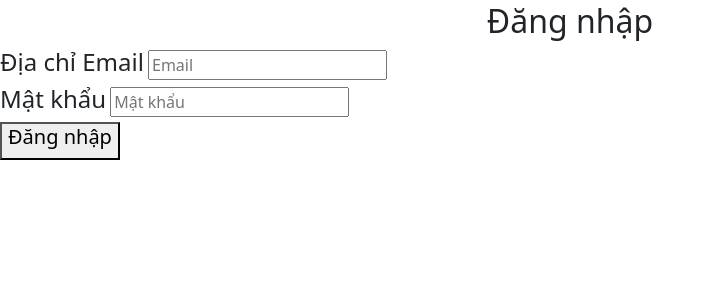
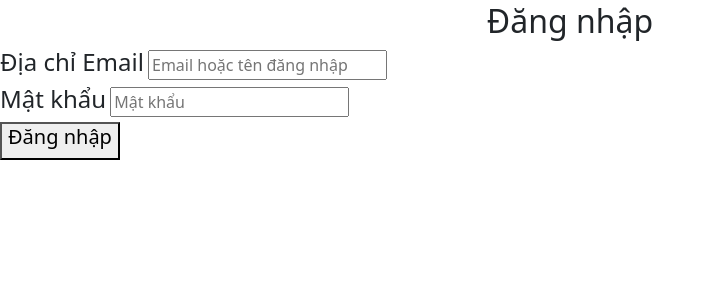
Before and after one commit to lttuem03/krm-sharing, a Python web app: template src/website/templates/login.html in a window 1280 px wide. Shown: the part 74-376 px from the top of the page, without its empty margins (0-715 px from the left). Run offline with Jinja, Linux system fonts and the light colour scheme; the template is opened without the code that fills it, so the values that code supplies are empty.

Commit message:
login fix

```diff
--- a/src/website/templates/login.html
+++ b/src/website/templates/login.html
@@ -5,8 +5,8 @@
         <h2 align="center">Đăng nhập</h2>
         <div class="css-form">
             <div>
-                <label for="email"><h4>Địa chỉ Email</h4></label>
-                <input type="email" class="css-field css-gradient-border" id="email" name="email" placeholder="Email" />
+                <label for="userinput"><h4>Địa chỉ Email</h4></label>
+                <input type="userinput" class="css-field css-gradient-border" id="userinput" name="userinput" placeholder="Email hoặc tên đăng nhập" />
             </div>
             <div>
                 <label for="password"><h4>Mật khẩu</h4></label>
```
